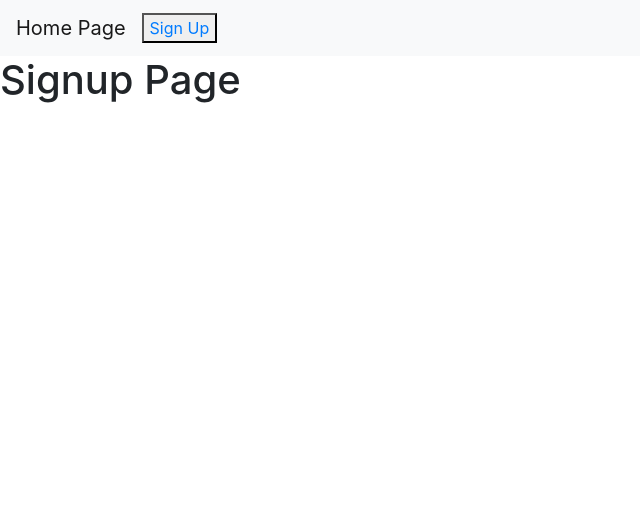
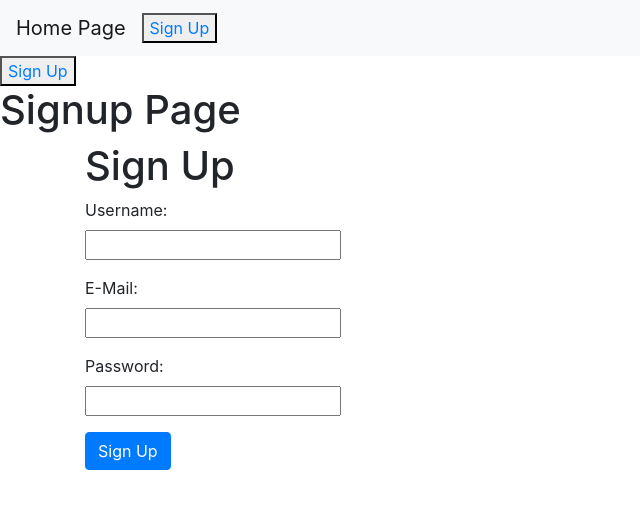
Before and after one commit to akifatakan/cs437project-group9, a Flask app: page /signup in a window 1280 px wide. Shown: the top 509 px of the page, without its empty margins (0-640 px from the left). Run offline with Flask 3, Linux system fonts and the light colour scheme; some libraries are stand-ins or nearby versions.

Commit message:
login page initialized

```diff
--- a/main.py
+++ b/main.py
@@ -13,6 +13,10 @@ def index():
 def signup_page():
     return render_template('signup.html')
 
+@app.route('/login')
+def login_page():
+    return render_template('login.html')
+
 
 if __name__ == '__main__':
     app.run(debug=True)
--- a/templates/base.html
+++ b/templates/base.html
@@ -2,7 +2,7 @@
 <html>
 <head>
     <meta charset="utf-8">
-    <title>Puppy Rock</title>
+    <title>Turkish Finance News</title>
     <link rel="stylesheet" href="https://maxcdn.bootstrapcdn.com/bootstrap/4.0.0/css/bootstrap.min.css" integrity="sha384-Gn5384xqQ1aoWXA+058RXPxPg6fy4IWvTNh0E263XmFcJlSAwiGgFAW/dAiS6JXm" crossorigin="anonymous">
     <script src="https://maxcdn.bootstrapcdn.com/bootstrap/4.0.0/js/bootstrap.min.js" integrity="sha384-JZR6Spejh4U02d8jOt6vLEHfe/JQGiRRSQQxSfFWpi1MquVdAyjUar5+76PVCmYl" crossorigin="anonymous"></script>
 </head>
@@ -10,6 +10,8 @@
 <nav class="navbar navbar-expand-lg navbar-light bg-light">
     <a class="navbar-brand" href="{{url_for('index')}}">Home Page</a>
     <button><a href="{{url_for('signup_page')}}">Sign Up</a></button></nav>
+    <button><a href="{{url_for('login_page')}}">Sign Up</a></button></nav>
+
 {% block content %}
 {% endblock %}
 </body>
--- a/templates/signup.html
+++ b/templates/signup.html
@@ -2,4 +2,30 @@
 {% block content %}
 
 <h1>Signup Page</h1>
+
+<div class="container">
+    <h1>Sign Up</h1>
+    <form action="/signup" method="post">
+        <div class="form-group">
+            <label for="username">Username:</label><br>
+            <input type="text" id="username" name="username" required><br>
+        </div>
+
+        <div class="form-group">
+            <label for="email">E-Mail:</label><br>
+            <input type="email" id="email" name="email" required><br>
+        </div>
+
+        <div class="form-group">
+            <label for="password">Password:</label><br>
+            <input type="password" id="password" name="password" required><br>
+        </div>
+
+        <div class="form-group">
+            <input type="submit" value="Sign Up" class="btn btn-primary" id="signupButton">
+        </div>
+    </form>
+</div>
+
+
 {% endblock %}
```
Also changed, not shown: templates/login.html (added, +23 -0 lines).
